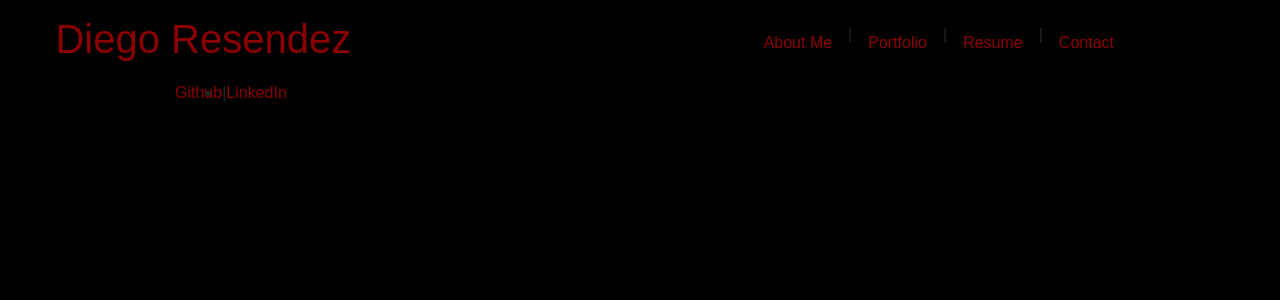
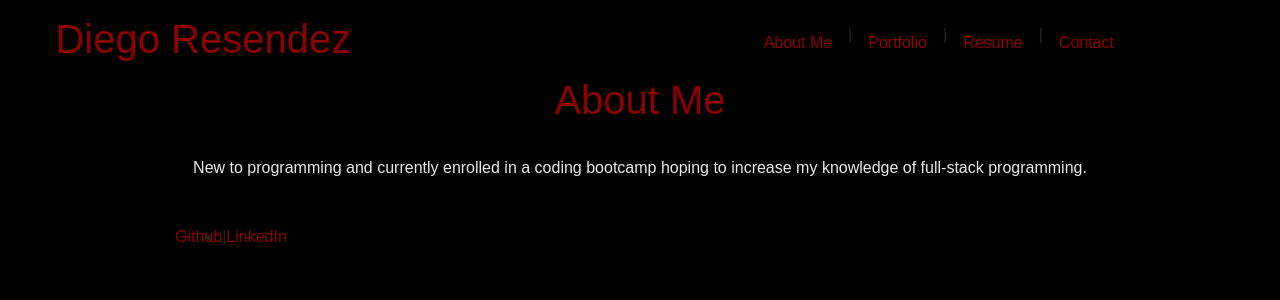
Before and after one commit to DiegoResendez/react_portfolio, a React (Create React App) app in the folder client/: page / in a window 1280 px wide. Shown: the top 300 px of the page. Built offline with nearby package versions, Linux system fonts and the light colour scheme.

Commit message:
App Header and project js files updated

```diff
--- a/client/src/App.js
+++ b/client/src/App.js
@@ -20,7 +20,7 @@ class App extends Component {
       <div className="App">
         <Header/>
         <div className="reactPages" >
-
+        {/* <AboutMe/> */}
 
         </div>
         <Footer/>
--- a/client/src/components/Header.js
+++ b/client/src/components/Header.js
@@ -52,6 +52,9 @@ class Header extends React.Component{
 {/* A <Switch> looks through its children <Route>s and
 renders the first one that matches the current URL. */}
         <Switch>
+          <Route exact path="/">
+            <AboutMe/>
+          </Route>
           <Route path="/aboutMe">
             <AboutMe/>
           </Route>
--- a/client/src/components/project.js
+++ b/client/src/components/project.js
@@ -17,7 +17,7 @@ class Project extends React.Component{
                     <img src={ this.props.img } alt="Placeholder" class="img-thumbnail"></img>
                     <h1>{ this.props.title }</h1>
                         <p className="card-text"> </p>
-                    <Link href={ this.props.href } className="btn btn-secondary outline-dark w-100"> { this.props.title } </Link>
+                    <a href={ this.props.href } className="btn btn-secondary outline-dark w-100"> { this.props.title } </a>
                 <p> {this.props.description} </p>
                 </div>
                 </div>
```
